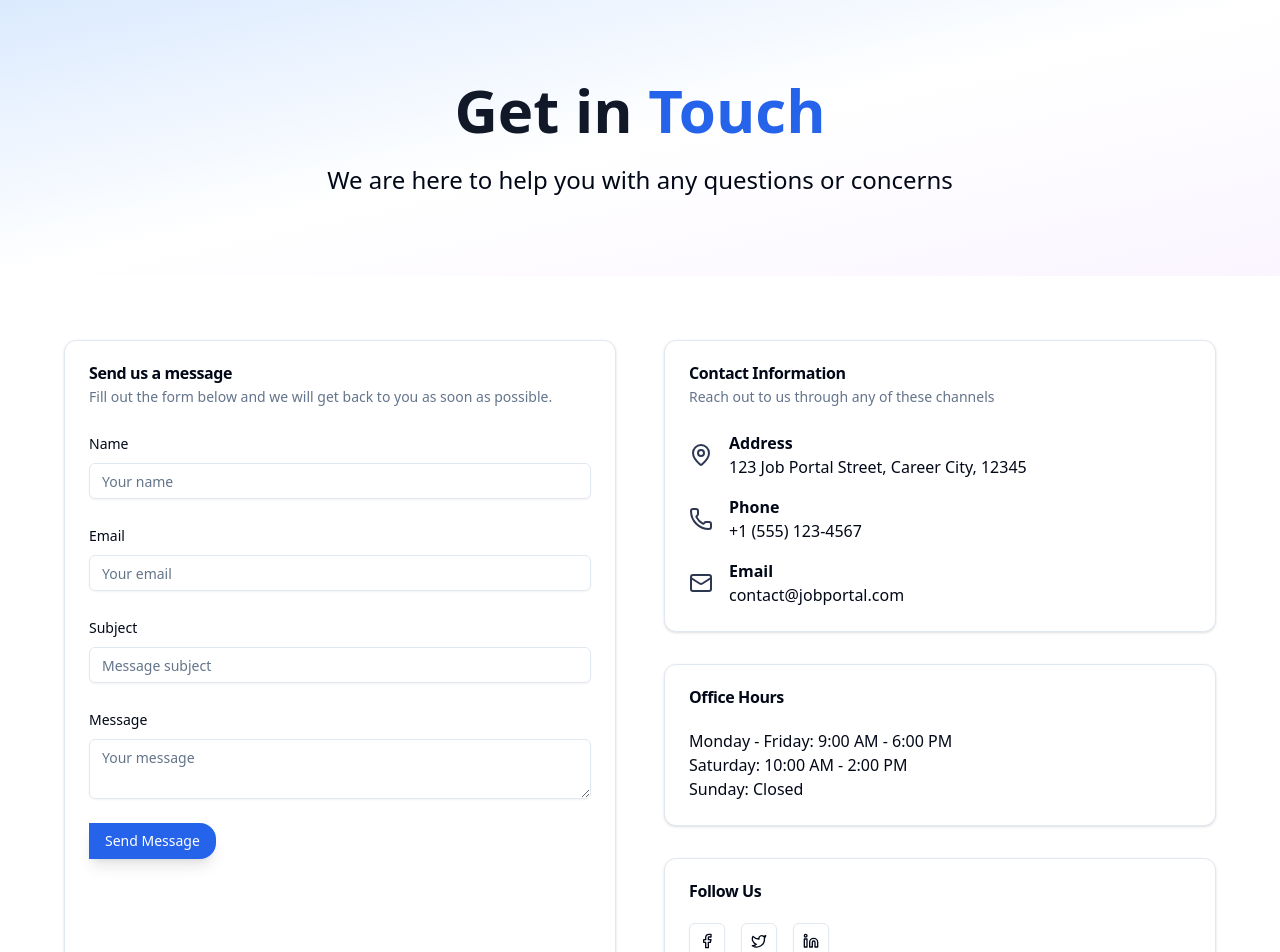
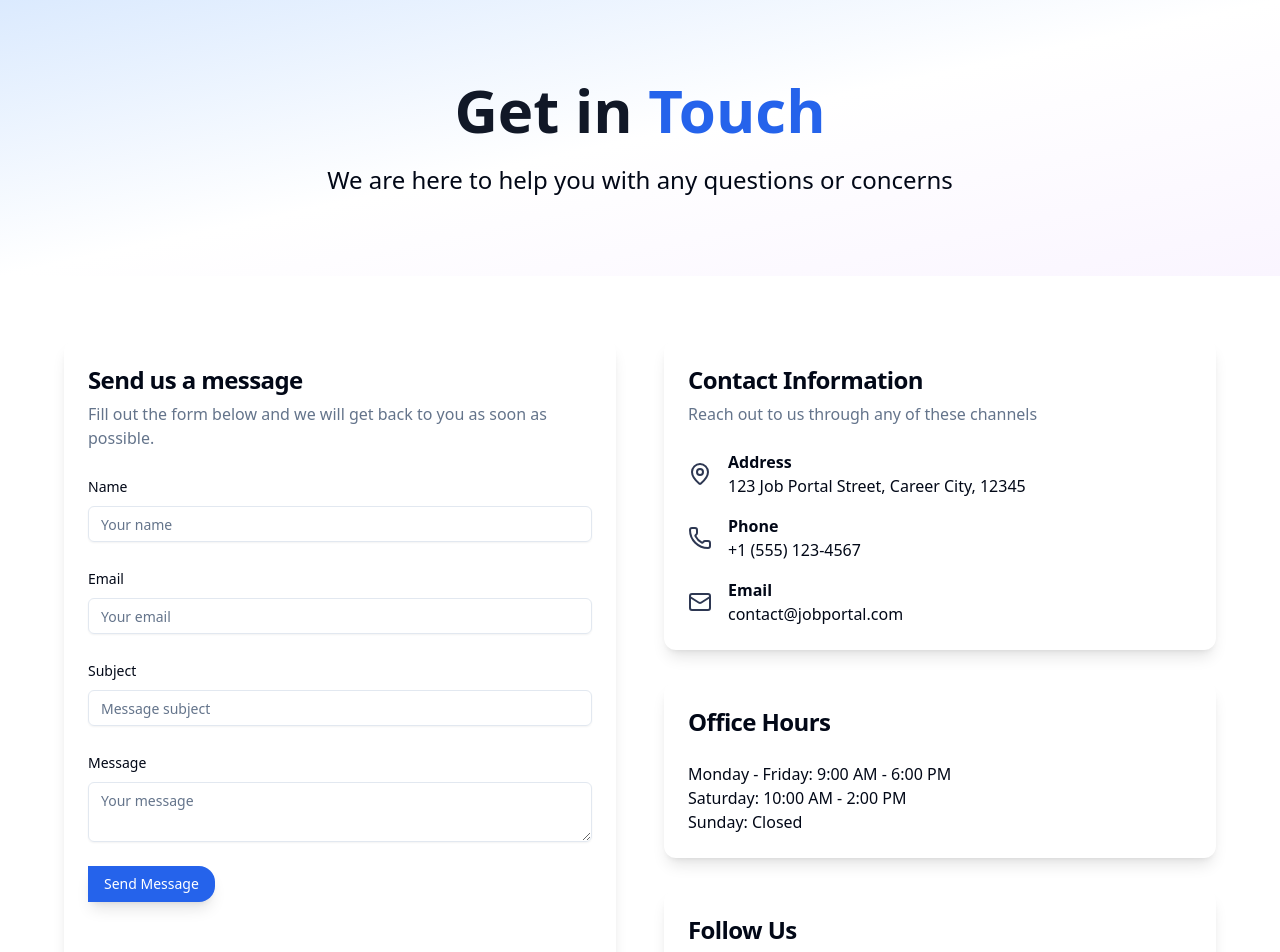
Before and after one commit to Saurabhsanjay/job-portal-client, a Next.js app: page /contact in a window 1280 px wide. Shown: the top 952 px of the page. Built offline with nearby package versions, Linux system fonts and the light colour scheme.

Commit message:
updated box shadows

```diff
--- a/src/app/(site)/about/page.tsx
+++ b/src/app/(site)/about/page.tsx
@@ -75,7 +75,7 @@ export default function AboutPage() {
                   "Access a wealth of tools to boost your professional growth.",
               },
             ].map((feature, index) => (
-              <Card key={index} className="hover:shadow-lg transition-shadow">
+              <Card key={index} className="hover:shadow-lg shadow-none transition-shadow">
                 <CardContent className="p-6">
                   <h3 className="text-xl font-semibold mb-2">
                     {feature.title}
@@ -123,7 +123,7 @@ export default function AboutPage() {
                 image: "https://picsum.photos/400",
               },
             ].map((member, index) => (
-              <Card key={index} className="overflow-hidden">
+              <Card key={index} className="overflow-hidden shadow-none">
                 <Image
                   src={member.image || "/placeholder.svg"}
                   alt={member.name}
@@ -171,7 +171,7 @@ export default function AboutPage() {
         </p>
         <Button
           size="lg"
-          className="w-full md:w-auto px-4 bg-blue-600 hover:bg-blue-700 text-white transition-all hover:scale-105 rounded-xl md:rounded-l-none md:rounded-2xl shadow-lg hover:shadow-xl"
+          className="w-full md:w-auto px-4 bg-blue-600 hover:bg-blue-700 text-white transition-all hover:scale-105 rounded-md md:rounded-l-none md:rounded-md shadow-lg hover:shadow-xl"
         >
           Sign Up Now
         </Button>
--- a/src/app/(site)/contact/page.tsx
+++ b/src/app/(site)/contact/page.tsx
@@ -83,10 +83,10 @@ export default function ContactPage() {
       <section className="py-16 px-4 md:px-8">
         <div className="max-w-6xl mx-auto grid grid-cols-1 md:grid-cols-2 gap-12">
           {/* Contact Form */}
-          <Card>
+          <Card className="border-none  md:shadow-lg">
             <CardHeader>
-              <CardTitle>Send us a message</CardTitle>
-              <CardDescription>
+              <CardTitle className="text-xl md:text-2xl">Send us a message</CardTitle>
+              <CardDescription className="text-base md:text-md">
                 Fill out the form below and we will get back to you as soon as
                 possible.
               </CardDescription>
@@ -163,10 +163,10 @@ export default function ContactPage() {
 
           {/* Contact Information */}
           <div className="space-y-8">
-            <Card>
+            <Card className="border-none  md:shadow-lg">
               <CardHeader>
-                <CardTitle>Contact Information</CardTitle>
-                <CardDescription>
+                <CardTitle className="text-xl md:text-2xl">Contact Information</CardTitle>
+                <CardDescription className="text-base md:text-md">
                   Reach out to us through any of these channels
                 </CardDescription>
               </CardHeader>
@@ -195,9 +195,9 @@ export default function ContactPage() {
               </CardContent>
             </Card>
 
-            <Card>
+            <Card className="border-none  md:shadow-lg">
               <CardHeader>
-                <CardTitle>Office Hours</CardTitle>
+                <CardTitle className="text-xl md:text-2xl">Office Hours</CardTitle>
               </CardHeader>
               <CardContent>
                 <p>Monday - Friday: 9:00 AM - 6:00 PM</p>
@@ -206,9 +206,9 @@ export default function ContactPage() {
               </CardContent>
             </Card>
 
-            <Card>
+            <Card className="border-none  md:shadow-lg">
               <CardHeader>
-                <CardTitle>Follow Us</CardTitle>
+                <CardTitle className="text-xl md:text-2xl">Follow Us</CardTitle>
               </CardHeader>
               <CardContent className="flex space-x-4">
                 <Button variant="outline" size="icon">
--- a/src/app/(site)/faq/page.tsx
+++ b/src/app/(site)/faq/page.tsx
@@ -67,12 +67,12 @@ export default function FAQPage() {
   ];
 
   return (
-    <div className="space-y-6 px-4 md:px-8 lg:px-16">
+    <div className="space-y-6 py-12 px-4 md:px-8 lg:px-16">
       <PageHeader
         title="Frequently Asked Questions"
-        description="Find answers to common questions about JobConnect. If you have additional queries, feel free to contact us."
+        description="Find answers to common questions about Recruit-G. If you have additional queries, feel free to contact us."
       />
-      <Card className="shadow-lg border border-gray-200">
+      <Card className="shadow-xl border-none border-gray-200">
         <CardContent className="p-6 space-y-4">
           <Accordion type="single" collapsible className="w-full">
             {faqs.map((faq, index) => (
--- a/src/app/(site)/term-condition/page.tsx
+++ b/src/app/(site)/term-condition/page.tsx
@@ -49,7 +49,7 @@ export default function TermCondition() {
         title="Terms & Conditions"
         description="Learn about your rights and responsibilities when using the Recruit-G platform."
       />
-      <Card className="border-gray-200">
+      <Card className="border-gray-200 border-none">
         <CardContent className="p-6 space-y-6">
           {sections.map((section, index) => (
             <div key={index} className="space-y-4 text-left">
```
